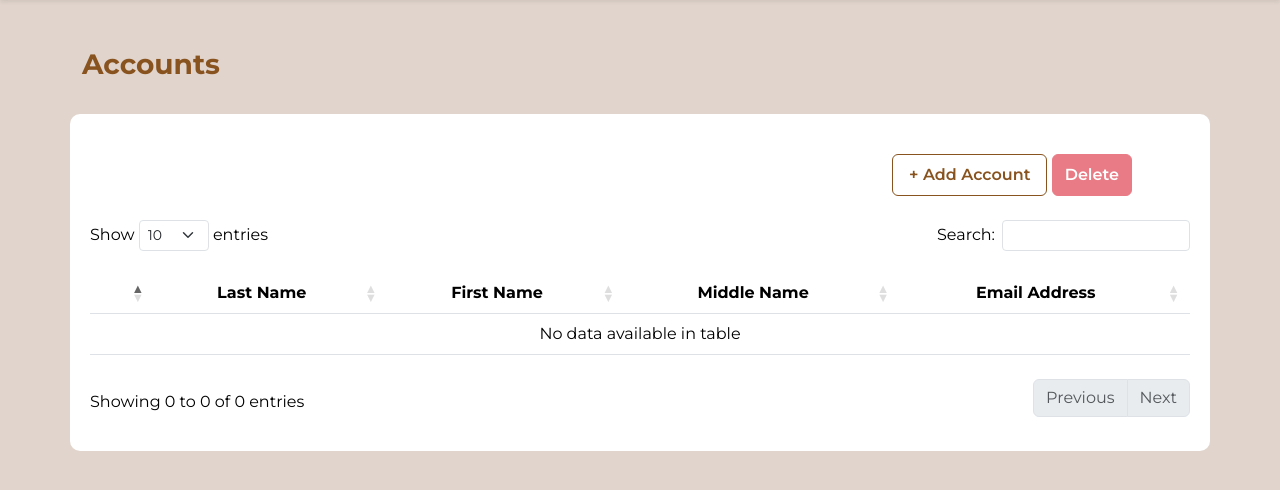
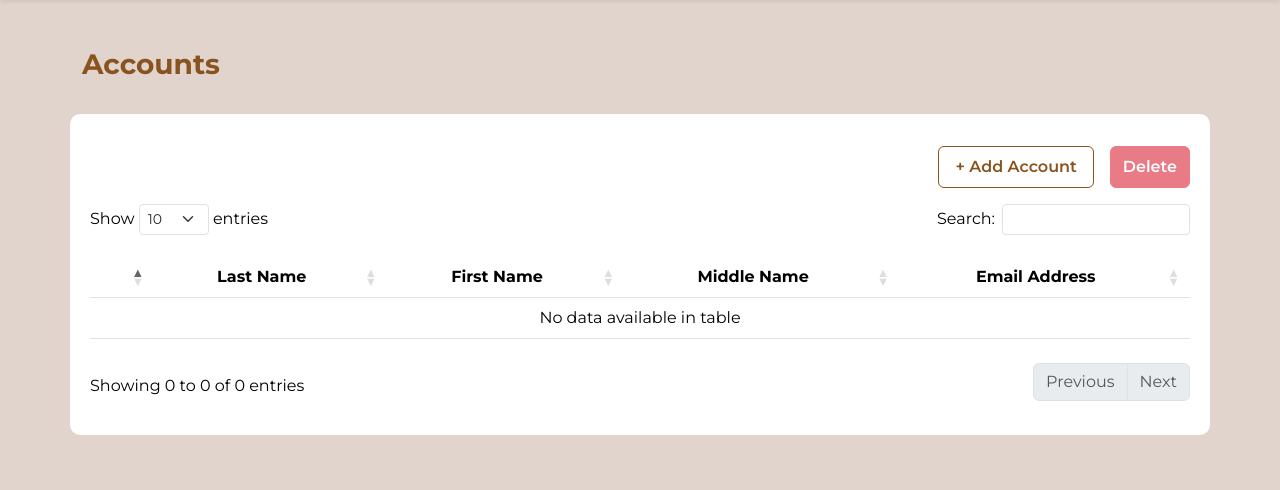
Before and after one commit to TEAM-7-SAD/SweetAvenuePOS, a PHP site: page /SweetAvenuePOS/accounts.php in a window 1280 px wide. Shown: the part 86-576 px from the top of the page. Run offline with PHP 8.4, Linux system fonts and the light colour scheme; the visitor is signed in with stand-in values (Sample User, id 1); data that the repository does not hold is empty; some libraries are stand-ins or nearby versions.

Commit message:
style:  Align buttons of account table

```diff
--- a/src/accounts.php
+++ b/src/accounts.php
@@ -46,19 +46,18 @@ if(isset($_SESSION['id'])) {
                 </div>
               </div>
               <div class="table container-lg bg-white">
-                <div class="container">
-                  <div class="row justify-content-end">
-                    <div class="col-md-4 text-center">
-                      <br>
-                      <div class="p-2">
-                        <button class="btn btn-outline-medium-brown fw-semibold px-3 py-2"
-                          data-bs-toggle="modal" data-bs-target="#addAccountsModal">+ Add Account</button>
-                        <button class="btn btn-danger fw-semibold py-2 delete-account"
-                          data-account-id="<?php echo $row['id']; ?>">Delete</button>
-                      </div>
-                    </div>
+
+              <div class="row">
+                <div class="col mt-4 align-items-end">
+                  <div class="d-flex justify-content-end">
+                    <button class="btn btn-outline-medium-brown fw-semibold px-3 py-2" data-bs-toggle="modal" data-bs-target="#addAccountsModal">+ Add Account</button>
+                    <div class="mx-2"></div>
+                    <button class="btn btn-danger fw-semibold delete-account" data-account-id="<?php echo $row['id']; ?>">Delete</button>
                   </div>
                 </div>
+              </div>
+
+
                 <div id="successMessage" class="alert alert-success" style="display: none;" role="alert"></div>
 
                 <div class="table-container">
```
